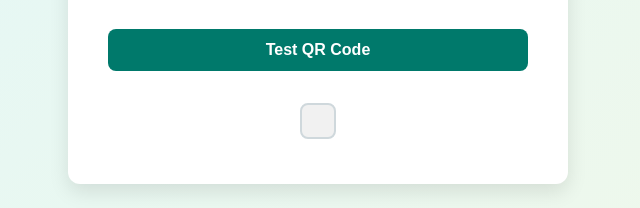
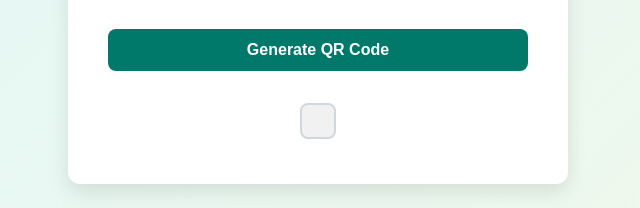
Before and after one commit to Shreya-Anjali/Qr-generator, a plain HTML site: page index.html in a window 1280 px wide. Shown: the part 487-695 px from the top of the page, 322-962 px from the left. Drawn offline with Linux system fonts and the light colour scheme.

Commit message:
index.html

```diff
--- a/index.html
+++ b/index.html
@@ -20,7 +20,7 @@
             <input type="file" id="file_input" />
         </div>
 
-      <button onclick="testQR()">Test QR Code</button>
+      <button onclick="testQR()"> Generate QR Code</button>
 
         <div id="qrcode"></div>
 
```
